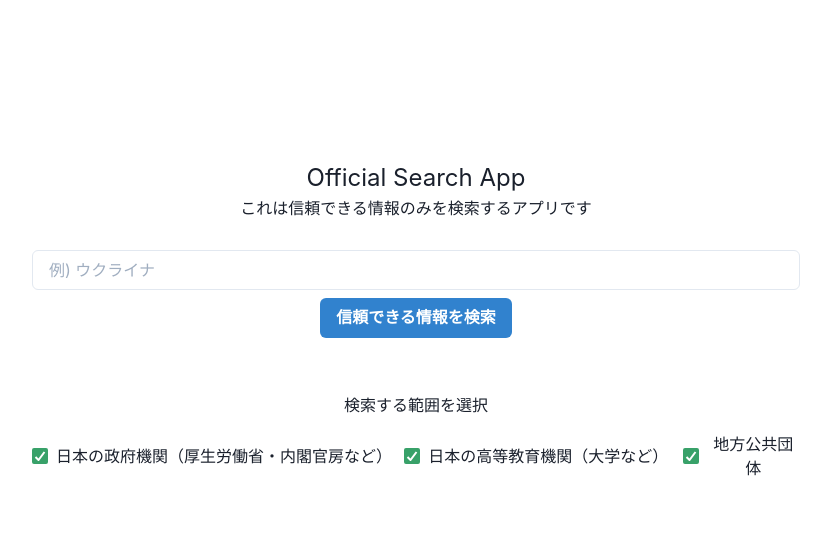
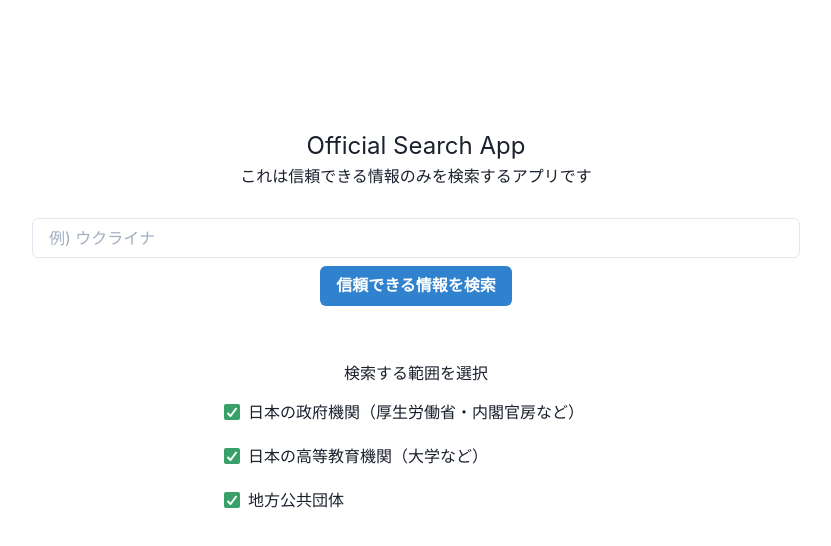
Before and after one commit to joel2145/official-search, a React (Create React App) app: page / in a window 1280 px wide. Shown: the top 546 px of the page, without its empty margins (224-1055 px from the left). Built offline with nearby package versions, Linux system fonts and the light colour scheme.

Commit message:
チェックリストを縦にしました

```diff
--- a/src/pages/SearchPage.js
+++ b/src/pages/SearchPage.js
@@ -62,7 +62,7 @@ export const SearchPage = () => {
             <Button onClick={() => submit()} colorScheme='blue' size='md' marginTop="2" marginBottom="10" className={classes.submitButton}>信頼できる情報を検索</Button>
 
             <p className={classes.selectText} >検索する範囲を選択</p>
-            <Stack spacing={5} direction='row' className={classes.text}>
+            <Stack spacing={5} direction='column' className={classes.checkList}>
               <Checkbox colorScheme='green' onChange={goChange} value="go.jp" id="go" defaultChecked>
                 日本の政府機関（厚生労働省・内閣官房など）
               </Checkbox>
--- a/src/pages/SearchPage.module.scss
+++ b/src/pages/SearchPage.module.scss
@@ -53,6 +53,14 @@
   // text-align: center;
 }
 
+.checkList {
+  display: flex;
+  width: 100%;
+  justify-content: center;
+  text-align: center;
+  margin-left: 50%;
+}
+
 .contents {
   display: flex;
   flex-direction: column;
```
